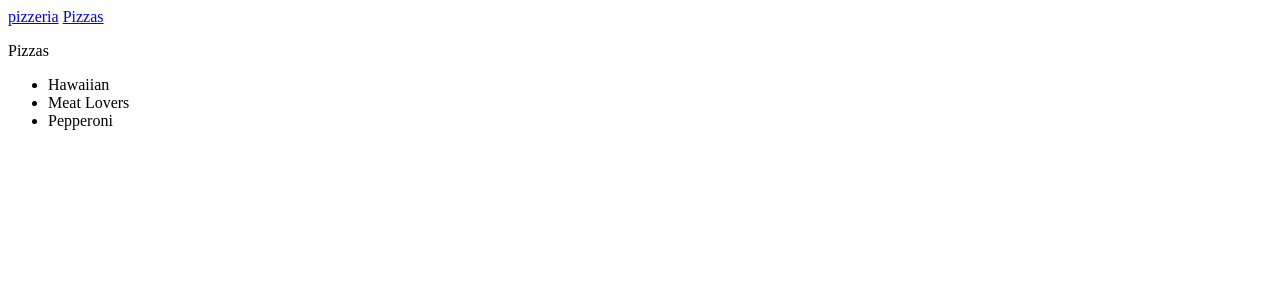
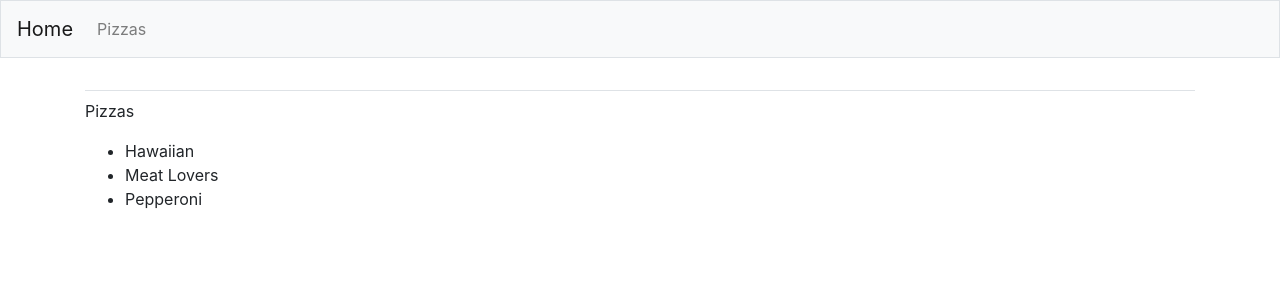
Before and after one commit to jonbugge4/Pizzeria, a Django app: page /pizzas in a window 1280 px wide. Shown: the top 300 px of the page. Run offline with Django 3.2, Linux system fonts and the light colour scheme; data comes from the database, SQL or seed files in the repository; some libraries are stand-ins or nearby versions.

Commit message:
made index/Pizzas look better

```diff
--- a/MainApp/templates/MainApp/base.html
+++ b/MainApp/templates/MainApp/base.html
@@ -1,7 +1,48 @@
 
-<p>
-    <a href = "{% url 'MainApp:index' %}">pizzeria</a>
-    <a href = "{% url 'MainApp:pizzas' %}">Pizzas</a>
-</p>
-    {% block content %}
-    {% endblock content %}
+{% load bootstrap4 %}
+
+<!doctype html>
+<html lang="en">
+<head>
+  <meta charset="utf-8">
+  <meta name="viewport" content="width=device-width, initial-scale=1,
+    shrink-to-fit=no">
+  <title>Victorino Pizza</title>
+
+  {% bootstrap_css %}
+  {% bootstrap_javascript jquery='full' %}
+
+</head>
+<body>
+
+  <nav class="navbar navbar-expand-md navbar-light bg-light mb-4 border">
+
+    <a class="navbar-brand" href="{% url 'MainApp:index'%}">
+        Home</a>
+
+    <button class="navbar-toggler" type="button" data-toggle="collapse"
+        data-target="#navbarCollapse" aria-controls="navbarCollapse"
+        aria-expanded="false" aria-label="Toggle navigation">
+      <span class="navbar-toggler-icon"></span></button>
+    <div class="collapse navbar-collapse" id="navbarCollapse">
+      <ul class="navbar-nav mr-auto">
+        <li class="nav-item">
+          <a class="nav-link" href="{% url 'MainApp:pizzas'%}">
+              Pizzas</a></li>
+      </ul>
+    </div>
+
+  </nav>
+
+  <main role="main" class="container">
+    <div class="pb-2 mb-2 border-bottom">
+      {% block page_header %}{% endblock page_header %}
+    </div>
+    <div>
+      {% block content %}{% endblock content %}
+    </div>
+  </main>
+
+</body>
+
+</html>
--- a/MainApp/views.py
+++ b/MainApp/views.py
@@ -8,7 +8,7 @@ from .forms import PizzaForm
 # Create your views here.
 
 def index(request):
-    return render(request, 'MainApp/home.html')
+    return render(request, 'MainApp/index.html')
 
 def pizzas(request):
     pizza = Pizza.objects.all().order_by('date_added')
```
Also changed, not shown: MainApp/templates/MainApp/home.html (deleted, +0 -9 lines), Pizza_Notes.txt (+8 -0 lines).
